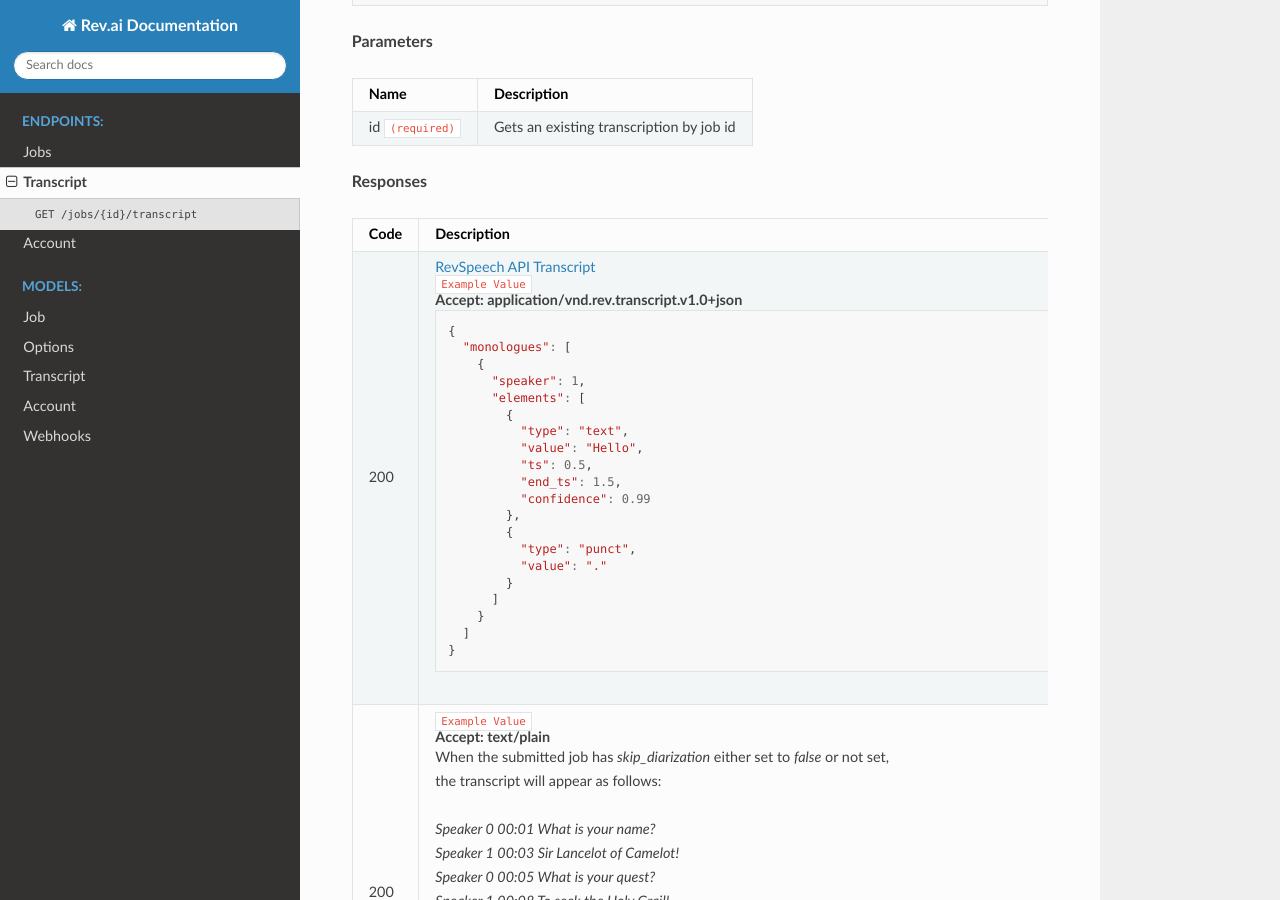
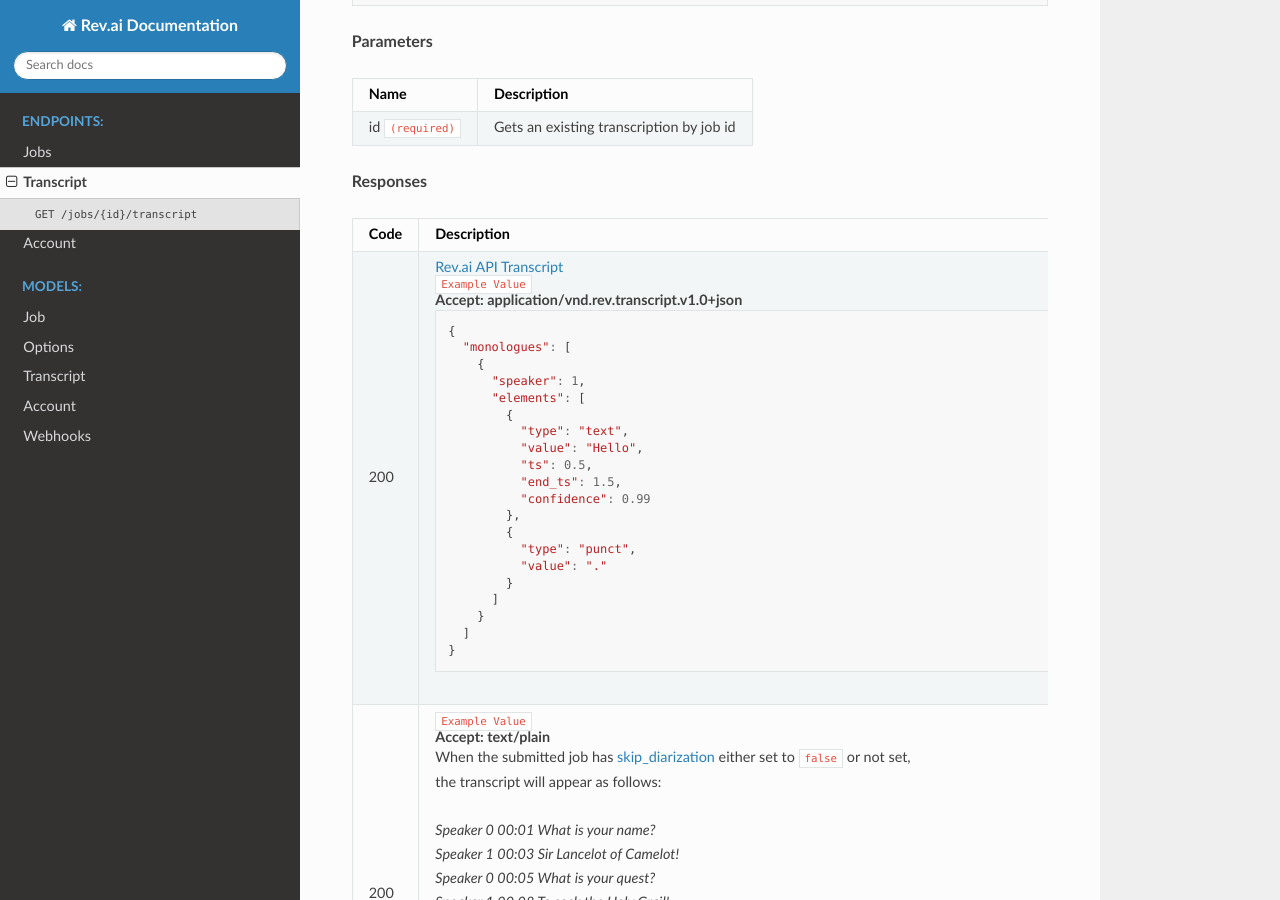
Before and after one commit to revdotcom/revspeech-api-docs, a Sphinx documentation site: the page built from source/endpoints/transcript.rst, in a window 1280 px wide and 900 px high, scrolled down 422 px. Built offline with Sphinx 7.4.7 and the Read the Docs theme 2.0.0, drawn with Linux system fonts in a browser that asks for light colours.

Commit message:
some more fixes

```diff
--- a/source/endpoints/account.rst
+++ b/source/endpoints/account.rst
@@ -18,7 +18,7 @@
 ====================== ===============================================================
 Code                   Description
 ====================== ===============================================================
-200                    :ref:`RevSpeech API Account <account-model>`
+200                    :ref:`Rev.ai API Account <account-model>`
 
                        ``Example Value``
 
--- a/source/endpoints/jobs.rst
+++ b/source/endpoints/jobs.rst
@@ -91,7 +91,7 @@
 ====================== ===============================================================
 Code                   Description
 ====================== ===============================================================
-200                    List of :ref:`RevSpeech API Job <job-model>`
+200                    List of :ref:`Rev.ai API Job <job-model>`
 
                        ``Example Value``
 
--- a/source/endpoints/transcript.rst
+++ b/source/endpoints/transcript.rst
@@ -28,7 +28,7 @@
 ====================== ===============================================================
 Code                   Description
 ====================== ===============================================================
-200                    :ref:`RevSpeech API Transcript <transcript-model>`
+200                    :ref:`Rev.ai API Transcript <transcript-model>`
 
                        ``Example Value``
 
@@ -62,7 +62,7 @@
 
                         **Accept: text/plain**
 
-                        | When the submitted job has `skip_diarization` either set to `false` or not set,
+                        | When the submitted job has :ref:`skip_diarization <options-model>` either set to ``false`` or not set,
                         | the transcript will appear as follows:
 
                         | `Speaker 0    00:01     What is your name?`
@@ -72,7 +72,7 @@
                         | `Speaker 0    00:11     What is your favorite colour?`
                         | `Speaker 1    00:14     Red! I mean blue!`
 
-                        When the submitted job has `skip_diarization` set to `true`, the same audio would appear as:
+                        When the submitted job has :ref:`skip_diarization <options-model>` set to ``true``, the same audio would appear as:
 
                         | `Speaker 0    00:01     What is your name? Sir Lancelot of Camelot! What is your`
                         | `quest? To seek the Holy Grail! What is your favorite colour? Red! I mean blue!`
--- a/source/models/transcript.rst
+++ b/source/models/transcript.rst
@@ -8,7 +8,7 @@
 
 Note: properties are not displayed in the returned object if they are ``null``
 
-Jobs with :ref:`skip_diarization <options-model>` set to true will only show a single speaker for the entire duration of the transcript.
+Jobs with :ref:`skip_diarization <options-model>` set to ``true`` will only show a single speaker for the entire duration of the transcript.
 
 ``Monologue``
 ***************
@@ -41,7 +41,7 @@
 ``Examples``
 *************
 
-When a job is submitted with option `skip_diarization` set to false or is not specified, the transcript will have the following format:
+When a job is submitted with option :ref:`skip_diarization <options-model>` set to ``false`` or is not specified, the transcript will have the following format:
 
 .. code:: javascript
 
@@ -125,7 +125,7 @@
       ]
     }
 
-When a job is submitted with option `skip_diarization` is set to `true`, the transcript will have the following format:
+When a job is submitted with option :ref:`skip_diarization <options-model>` is set to ``true``, the transcript will have the following format:
 
 .. code:: javascript
 
```
